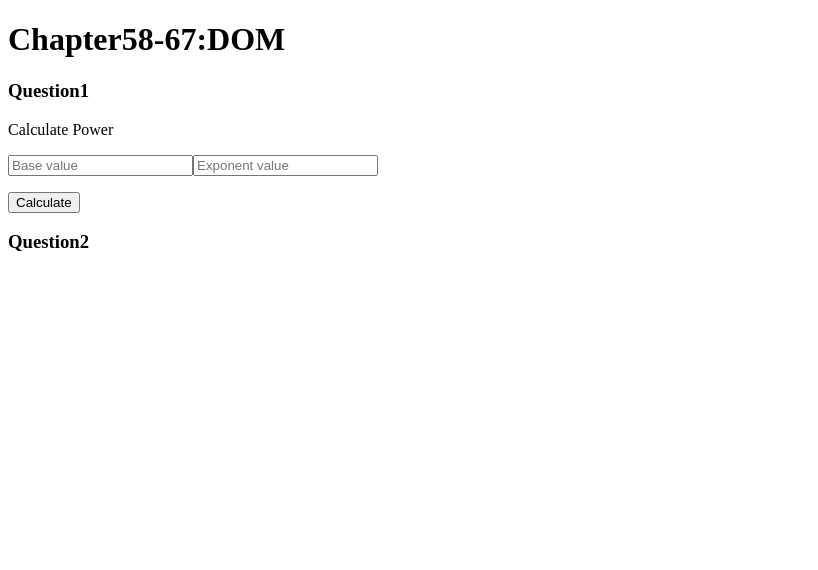
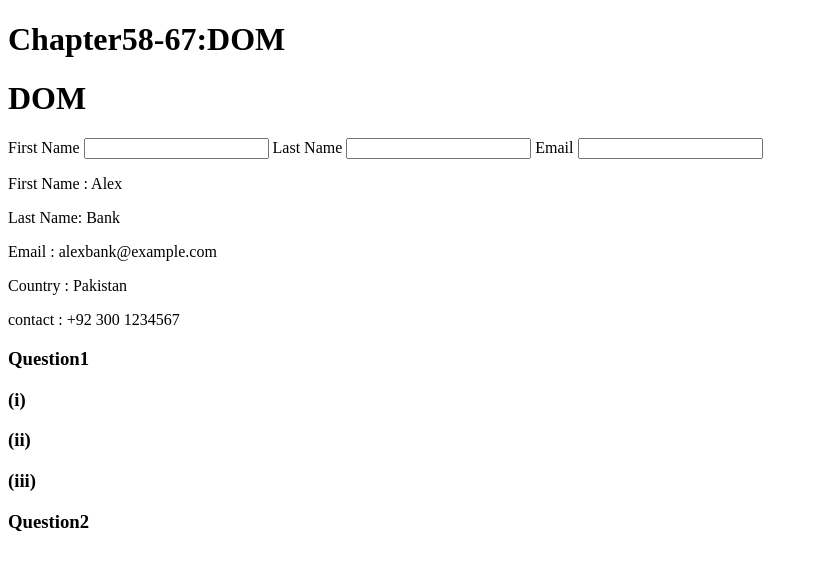
Before and after one commit to Haseeb03/JavaScriptAssignmentChapter1to67, a plain HTML site: page Chapter58 - 67/index.html in a window 1280 px wide. Shown: the whole page, without its empty margins (0-818 px from the left). Drawn offline with Linux system fonts and the light colour scheme.

```diff
--- a/Chapter58 - 67/app.js
+++ b/Chapter58 - 67/app.js
@@ -1,16 +1,16 @@
 document.write("<h3>Question1</h3>");
-document.write("<p>Calculate Power</p>");
-document.write("<input id='base' placeholder='Base value'>");
-document.write("<input id='power' placeholder='Exponent value'>");
-document.write("<p id='result'></p>");
-document.write("<button type='submit' onclick='CalculatePower()'>Calculate</button>");
-function CalculatePower() {
-    var b = document.getElementById("base").value;
-    var p = document.getElementById("power").value;
-    var result;
-    result = Power(b, p);
-    document.getElementById("result").innerHTML = b + " power " +p+ " = " + result;
+document.write("<h3>(i)</h3>");
+var mc = document.getElementById("main-content");
+
+document.write("<h3>(ii)</h3>");
+// document.write("<br><br>All Child nodes are: "+mc.childNodes);
+
+document.write("<h3>(iii)</h3>");
+var rander = document.getElementsByClassName('render');
+for (let i = 0; i < rander.length; i++) {
+    document.write('<br><br>Render Class items: '+rander[i].innerHTML);
 }
 
 
+
 document.write("<h3>Question2</h3>");
--- a/Chapter58 - 67/index.html
+++ b/Chapter58 - 67/index.html
@@ -7,6 +7,24 @@
     </head>
     <body>
         <h1>Chapter58-67:DOM </h1>
+        <div>
+            <h1> DOM </h1>
+            <div id=”form-content” class=”content”>
+                <label for=”first-name”>First Name</label>
+                <input type=”text” id=”first-name” />
+                <label for=”last-name”>Last Name</label>
+                <input type=”text” id=”last-name” />
+                <label for=”email”>Email</label>
+                <input type=”text” id=”email” />
+            </div>
+            <div id=”main-content” class=”content”>
+                <p class=”render”> First Name : Alex</p>
+                <p class=”render” id=”lastName”>Last Name: Bank</p>
+                <p class=”render”> Email : alexbank@example.com</p>
+                <p class=”render”> Country : Pakistan </p>
+                <p class=”render”> contact : +92 300 1234567</p>
+            </div>
+        </div>
         <script src = "app.js"></script>
     </body>
 </html>
```
